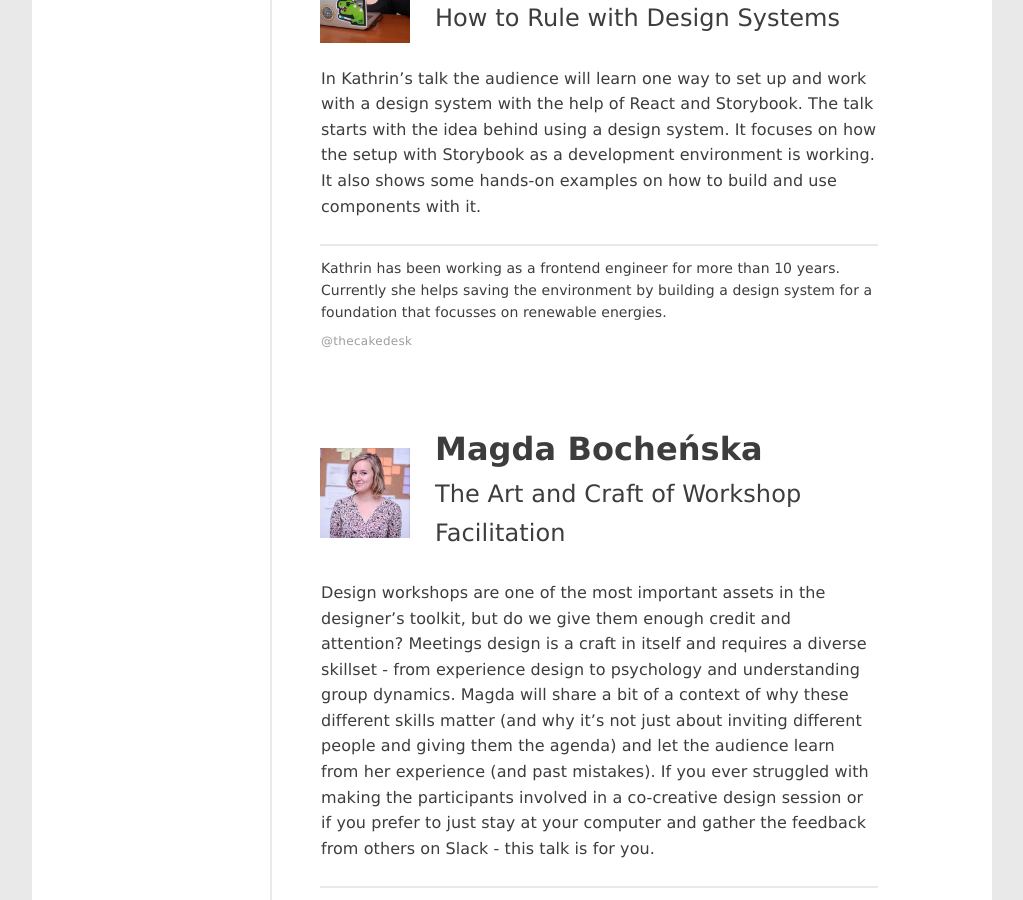
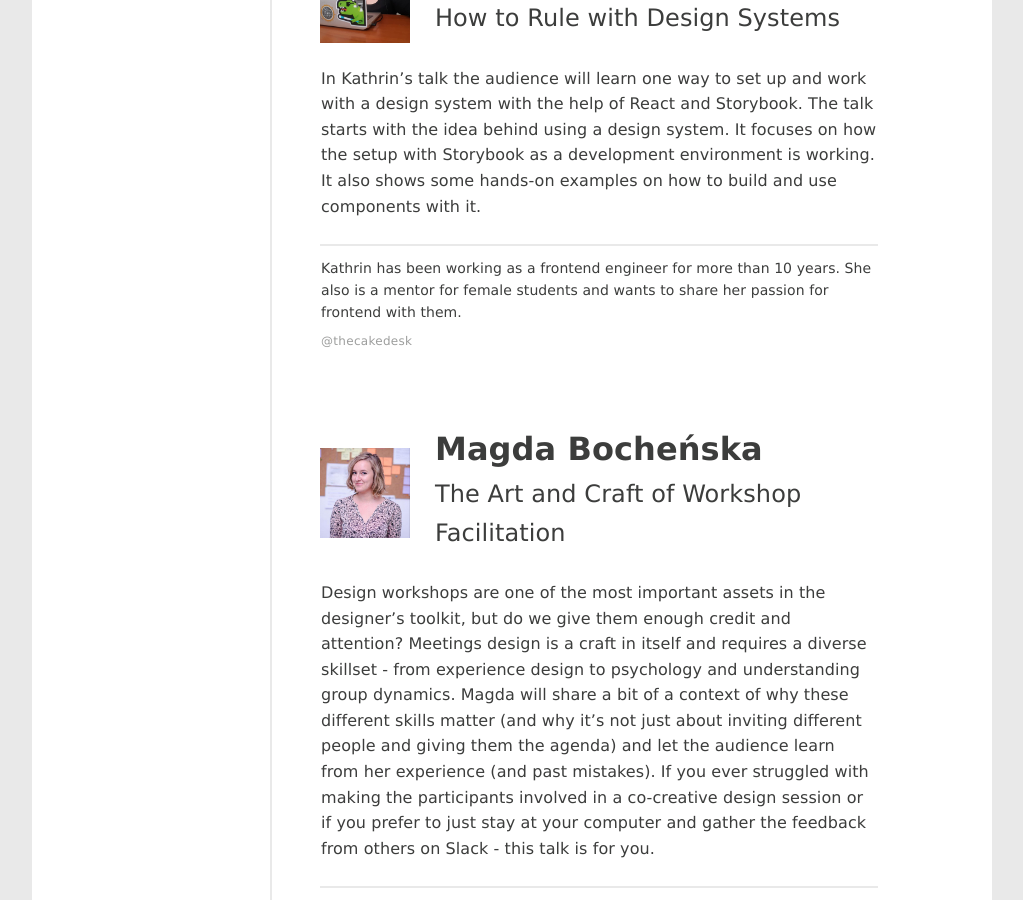
Before and after one commit to upfrontug/upfrontug.github.io, a Jekyll site: the page built from _posts/2018-10-09-meetup.html, in a window 1280 px wide and 900 px high, scrolled down 557 px. Shown: the whole window, without its empty margins (128-1151 px from the left). Built offline with Jekyll 4.4.1, drawn with Linux system fonts in a browser that asks for light colours; a script that is not in the unit is left out.

Commit message:
Update 2018-10-09-meetup.html
updated Kathrins Bio text

```diff
--- a/_posts/2018-10-09-meetup.html
+++ b/_posts/2018-10-09-meetup.html
@@ -7,7 +7,7 @@
     title: 'How to Rule with Design Systems'
     picture: 'kathrin.jpg'
     desc: 'In Kathrin’s talk the audience will learn one way to set up and work with a design system with the help of React and Storybook. The talk starts with the idea behind using a design system. It focuses on how the setup with Storybook as a development environment is working. It also shows some hands-on examples on how to build and use components with it.'
-    bio: 'Kathrin has been working as a frontend engineer for more than 10 years. Currently she helps saving the environment by building a design system for a foundation that focusses on renewable energies.'
+    bio: 'Kathrin has been working as a frontend engineer for more than 10 years. She also is a mentor for female students and wants to share her passion for frontend with them.'
     links:
       - url: 'https://twitter.com/thecakedesk'
         title: '@thecakedesk'
```
